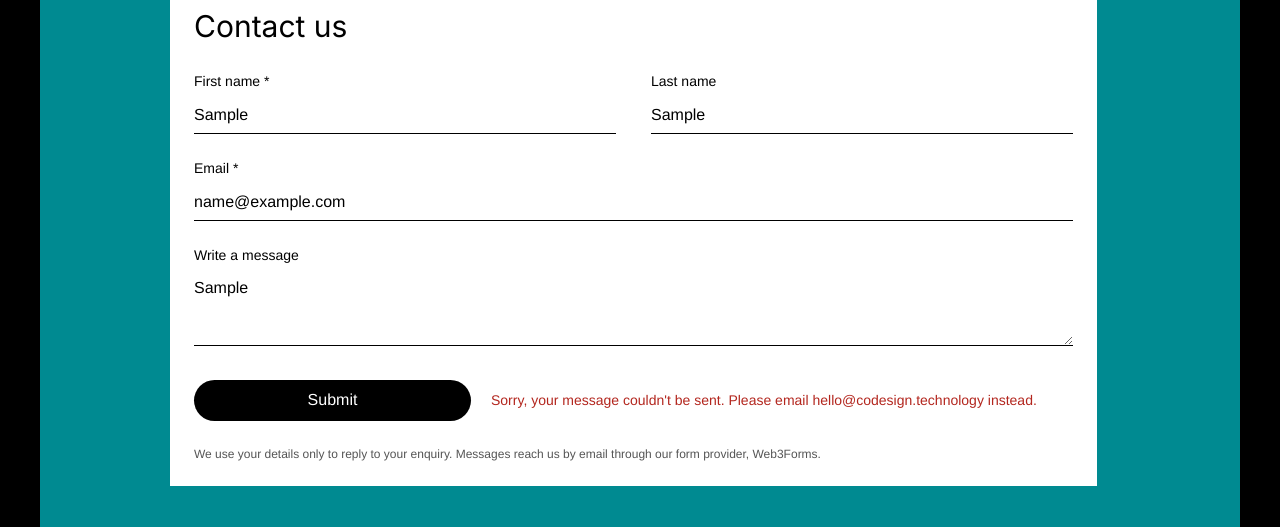
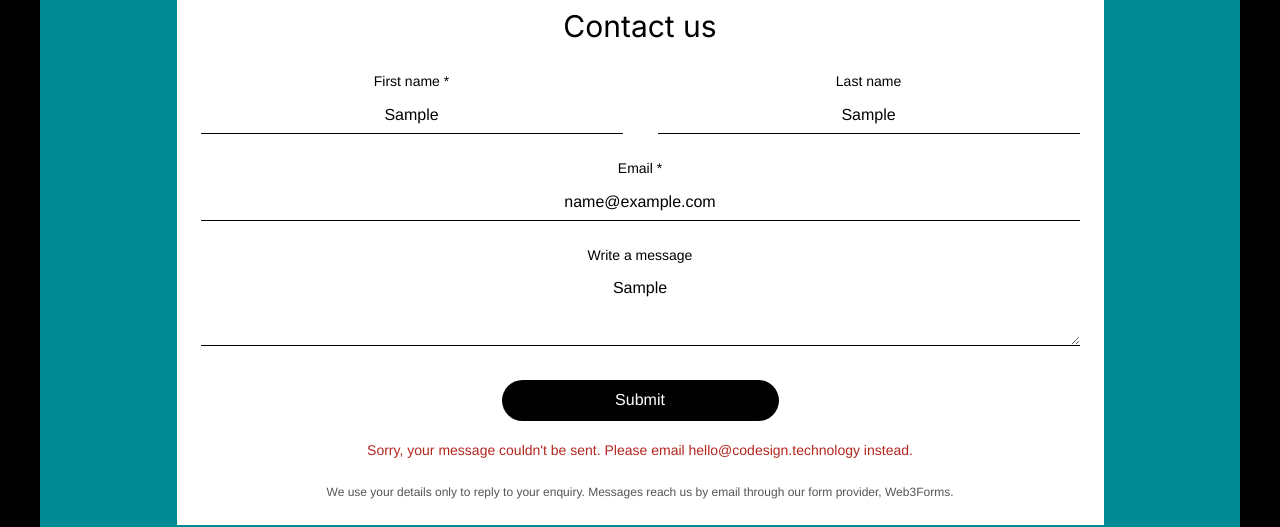
Before and after one commit to Codesign-Technology/codesign-website, a plain HTML site: page public/contact/index.html in a window 1280 px wide. Both pictures are taken after typing "Sample", "Sample", "name@example.com", "Sample" into the empty fields and a click on the button "Submit". Shown: the part 535-1062 px from the top of the page. Drawn offline with Linux system fonts and the light colour scheme; no server answers.

Commit message:
Centre everything in the contact panel
Co-Authored-By: Claude Opus 5.5 <noreply@anthropic.com>
Claude-Session: https://claude.ai/code/session_01UNx2QdxYvEiuRAkyuSgzaq

```diff
--- a/public/assets/css/site.css
+++ b/public/assets/css/site.css
@@ -237,3 +237,12 @@ body.menu-open::after {
   .contact-panel { padding-top: 40px; }
   .contact-panel h2 { margin-bottom: 24px; }
 }
+
+/* Contact: everything from "Let's Chat" down is centred (Mike, 24 Nov 2026) */
+.contact-panel { text-align: center; }
+.contact-card { margin: 0 auto; }
+.field label { text-align: center; }
+.field input, .field textarea { text-align: center; }
+.form-actions { flex-direction: column; justify-content: center; }
+.form-status:empty { display: none; }
+.contact-panel { margin-bottom: 40px; } /* original: 45px from panel to footer logo */
```
